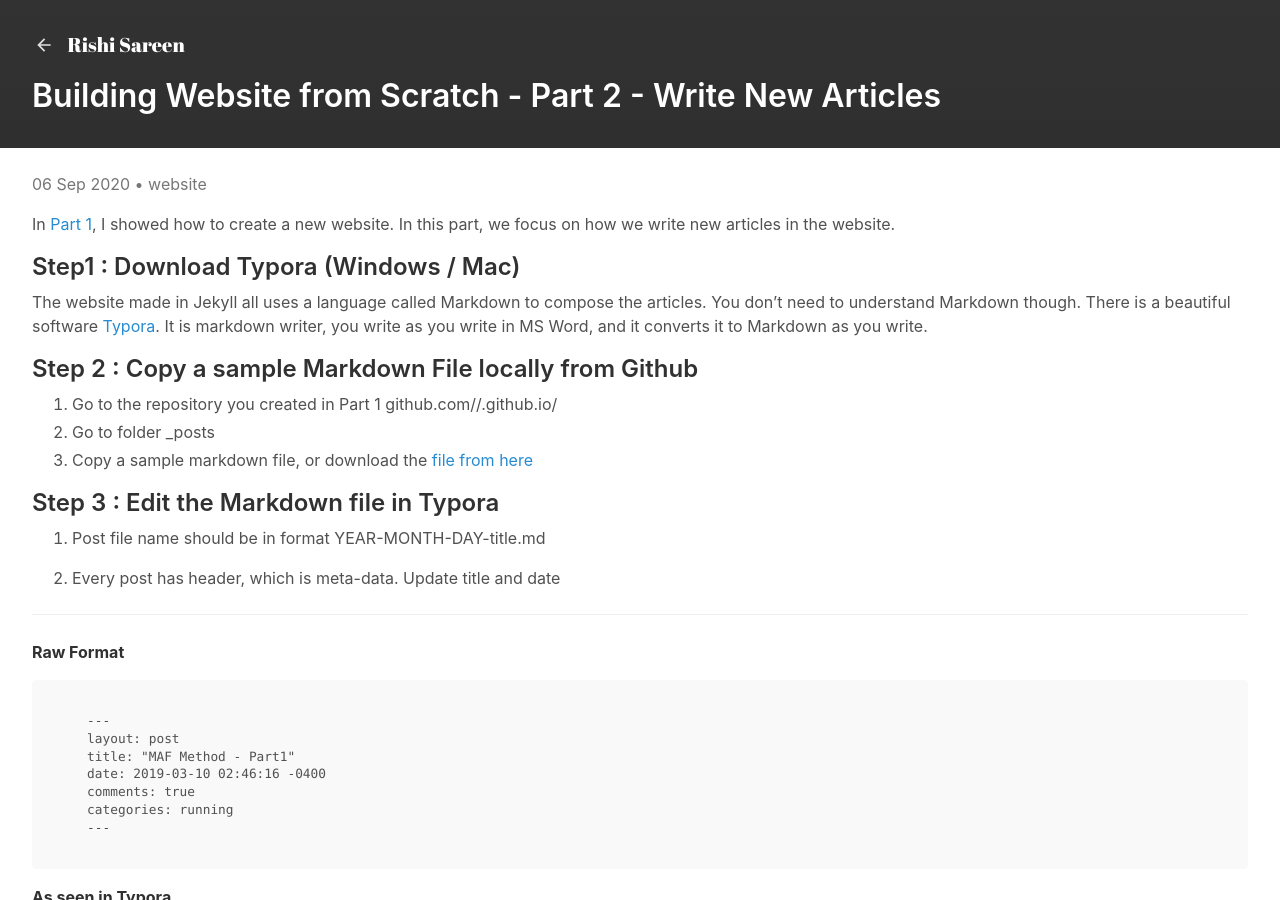
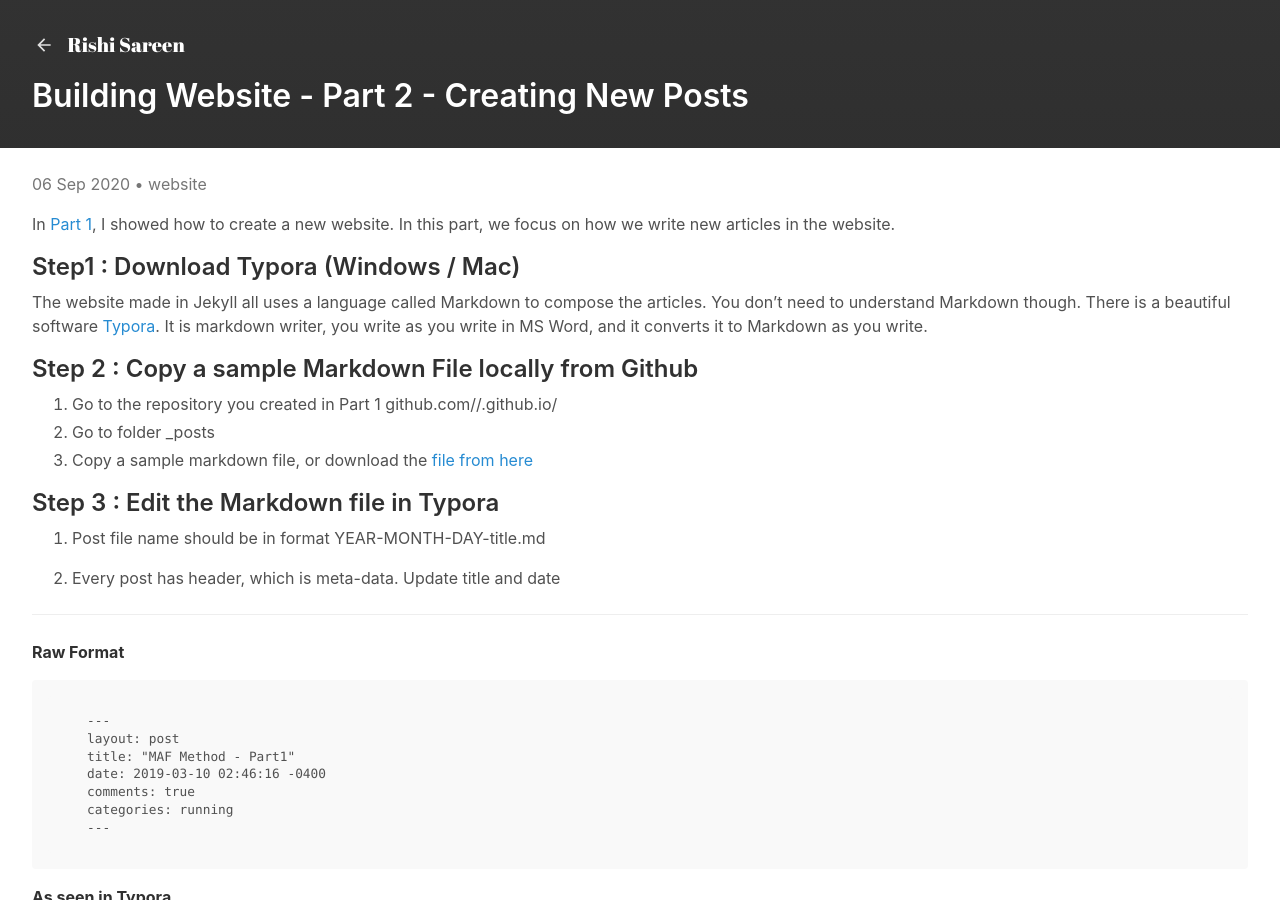
Before and after one commit to rishisareen/rishisareen-old.github.io, a Jekyll site: the page built from _posts/2020-09-06-creating-website-from-scratch.markdown-part2.markdown, in a window 1280 px wide and 900 px high. Built offline with Jekyll 4.4.1, drawn with Linux system fonts in a browser that asks for light colours; comment, search, counter and statistics services are not loaded.

Commit message:
Update 2020-09-06-creating-website-from-scratch.markdown-part2.markdown

```diff
--- a/_posts/2020-09-06-creating-website-from-scratch.markdown-part2.markdown
+++ b/_posts/2020-09-06-creating-website-from-scratch.markdown-part2.markdown
@@ -1,6 +1,6 @@
 ---
 layout: post
-title: "Building Website from Scratch - Part 2 - Write New Articles"
+title: "Building Website - Part 2 - Creating New Posts"
 date: 2020-09-06 13:49:45 +0530
 comments: true
 categories: website
```
